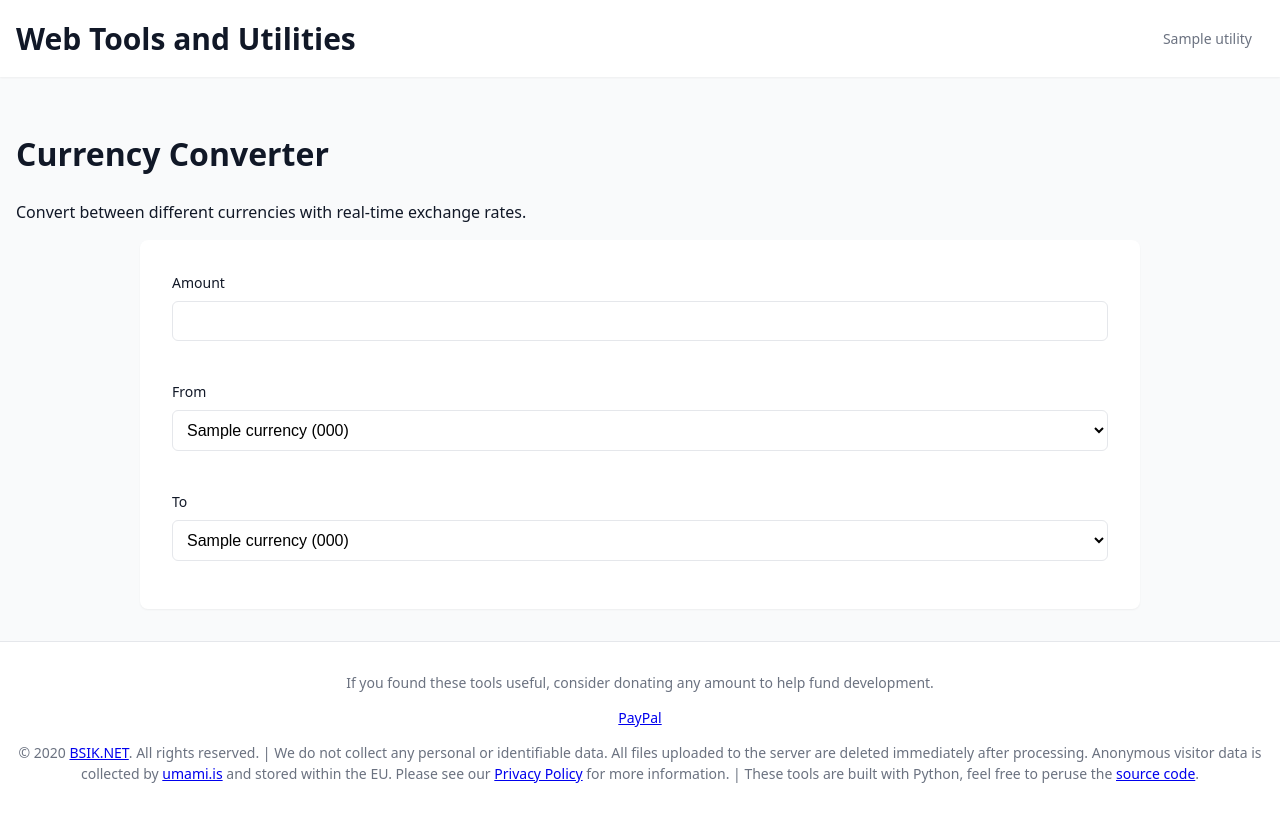
After one commit to b-sik/web-tools-and-utilities, a FastAPI app: template app/templates/currency.html in a window 1280 px wide. The commit adds this page. Run offline with FastAPI, Linux system fonts and the light colour scheme; the template is opened without the code that fills it: most values are stand-ins (such as "Sample title", 1, 10 or a date in 2020).

Commit message:
add currency converter

```diff
--- a/app/main.py
+++ b/app/main.py
@@ -8,6 +8,7 @@ from .routes.pdf import router as pdf_router
 from .routes.image import router as image_router
 from .routes.units import router as units_router
 from .routes.privacy import router as privacy_router
+from .routes.currency import router as currency_router
 from .config import UTILITIES
 from fastapi.responses import FileResponse
 
@@ -47,6 +48,7 @@ app.include_router(pdf_router, prefix="/pdf", tags=["pdf"])
 app.include_router(image_router, prefix="/image", tags=["image"])
 app.include_router(units_router, prefix="/units", tags=["units"])
 app.include_router(privacy_router, prefix="/privacy", tags=["privacy"])
+app.include_router(currency_router, prefix="/currency", tags=["currency"])
 
 # Serve robots.txt and sitemap.xml from root
 @app.get("/robots.txt")
--- /dev/null
+++ b/app/routes/currency.py
@@ -0,0 +1,74 @@
+from fastapi import APIRouter, Request, HTTPException
+from fastapi.templating import Jinja2Templates
+from datetime import datetime
+import httpx
+from app.config import UTILITIES
+
+router = APIRouter()
+templates = Jinja2Templates(directory="app/templates")
+
+# Common currencies with their names
+CURRENCIES = [
+    {"code": "USD", "name": "US Dollar"},
+    {"code": "EUR", "name": "Euro"},
+    {"code": "GBP", "name": "British Pound"},
+    {"code": "JPY", "name": "Japanese Yen"},
+    {"code": "AUD", "name": "Australian Dollar"},
+    {"code": "CAD", "name": "Canadian Dollar"},
+    {"code": "CHF", "name": "Swiss Franc"},
+    {"code": "CNY", "name": "Chinese Yuan"},
+    {"code": "INR", "name": "Indian Rupee"},
+    {"code": "NZD", "name": "New Zealand Dollar"},
+]
+
+@router.get("/")
+async def currency_converter(request: Request):
+    """Render the currency converter page."""
+    return templates.TemplateResponse(
+        "currency.html",
+        {
+            "request": request,
+            "utilities": UTILITIES,
+            "currencies": CURRENCIES,
+            "year": datetime.now().year
+        }
+    )
+
+@router.get("/api/convert")
+async def convert_currency(
+    amount: float,
+    from_currency: str,
+    to_currency: str
+):
+    """Convert between currencies using the ExchangeRate-API."""
+    try:
+        # Using the free ExchangeRate-API
+        async with httpx.AsyncClient() as client:
+            response = await client.get(
+                f"https://open.er-api.com/v6/latest/{from_currency}"
+            )
+            data = response.json()
+
+            if "error" in data:
+                raise HTTPException(status_code=400, detail=data["error"])
+
+            if to_currency not in data["rates"]:
+                raise HTTPException(
+                    status_code=400,
+                    detail=f"Currency {to_currency} not found"
+                )
+
+            rate = data["rates"][to_currency]
+            result = amount * rate
+
+            return {
+                "result": result,
+                "rate": rate,
+                "timestamp": data["time_last_update_unix"] * 1000  # Convert to milliseconds
+            }
+
+    except httpx.RequestError as e:
+        raise HTTPException(
+            status_code=503,
+            detail="Unable to fetch exchange rates"
+        ) from e
--- a/app/static/css/main.css
+++ b/app/static/css/main.css
@@ -669,3 +669,57 @@ body {
 .result-group {
     display: none;
 }
+
+/* Currency Converter Styles */
+.currency-converter .form-controls {
+    display: flex;
+    flex-direction: column;
+    gap: 1rem;
+    width: 100%;
+}
+
+.currency-converter .form-group {
+    width: 100%;
+}
+
+.currency-converter .result-display {
+    background-color: #f5f5f5;
+    border: 1px solid #ddd;
+    border-radius: 4px;
+    padding: 0.75rem;
+    font-size: 1.1rem;
+    display: flex;
+    align-items: center;
+    gap: 0.5rem;
+}
+
+.currency-converter .result-value {
+    font-weight: 600;
+    color: #2563eb;
+}
+
+.currency-converter .result-currency {
+    color: #666;
+}
+
+.currency-converter .exchange-rate-info {
+    margin-top: 0.5rem;
+    color: var(--text-muted);
+    font-size: 0.875rem;
+}
+
+.currency-converter .exchange-rate-info small {
+    display: block;
+}
+
+/* Media query for larger screens */
+@media (min-width: 768px) {
+    .currency-converter .form-controls {
+        gap: 1.5rem;
+    }
+
+    .currency-converter .result-display {
+        font-size: 1.2rem;
+        padding: 1rem;
+    }
+}
--- /dev/null
+++ b/app/static/js/currency-converter.js
@@ -0,0 +1,48 @@
+document.addEventListener('DOMContentLoaded', () => {
+    const form = document.querySelector('.currency-converter');
+    const amount = document.getElementById('amount');
+    const fromCurrency = document.getElementById('from-currency');
+    const toCurrency = document.getElementById('to-currency');
+    const resultValue = document.querySelector('.result-value');
+    const resultCurrency = document.querySelector('.result-currency');
+    const rateDisplay = document.querySelector('.rate-display');
+    const lastUpdated = document.querySelector('.last-updated');
+
+    let debounceTimer;
+
+    const updateConversion = async () => {
+        if (!amount.value || !fromCurrency.value || !toCurrency.value) return;
+
+        try {
+            const response = await fetch(`/currency/api/convert?amount=${amount.value}&from_currency=${fromCurrency.value}&to_currency=${toCurrency.value}`);
+            const data = await response.json();
+
+            if (data.error) {
+                throw new Error(data.error);
+            }
+
+            resultValue.textContent = data.result.toFixed(2);
+            resultCurrency.textContent = ` ${toCurrency.value}`;
+            rateDisplay.textContent = `1 ${fromCurrency.value} = ${data.rate.toFixed(4)} ${toCurrency.value}`;
+            lastUpdated.textContent = `Last updated: ${new Date(data.timestamp).toLocaleString()}`;
+
+            document.querySelector('.result-group').style.display = 'block';
+        } catch (error) {
+            console.error('Error:', error);
+            resultValue.textContent = 'Error';
+            resultCurrency.textContent = '';
+            rateDisplay.textContent = 'Unable to fetch exchange rate';
+            lastUpdated.textContent = '';
+        }
+    };
+
+    const debouncedUpdate = () => {
+        clearTimeout(debounceTimer);
+        debounceTimer = setTimeout(updateConversion, 500);
+    };
+
+    [amount, fromCurrency, toCurrency].forEach(input => {
+        input.addEventListener('input', debouncedUpdate);
+        input.addEventListener('change', debouncedUpdate);
+    });
+});
--- a/app/templates/base.html
+++ b/app/templates/base.html
@@ -8,7 +8,7 @@
         <meta http-equiv="X-UA-Compatible" content="IE=edge" />
         <meta
             http-equiv="Content-Security-Policy"
-            content="default-src 'self'; connect-src 'self' https://cloud.umami.is https://api-gateway.umami.dev; script-src 'self' https://cloud.umami.is https://api-gateway.umami.dev; style-src 'self';"
+            content="default-src 'self'; connect-src 'self' https://cloud.umami.is https://api-gateway.umami.dev; script-src 'self' https://cloud.umami.is https://api-gateway.umami.dev; style-src 'self'; style-src-elem 'self' 'unsafe-inline'; style-src-attr 'unsafe-inline';"
         />
         <meta http-equiv="Referrer-Policy" content="strict-origin-when-cross-origin" />
 
@@ -186,7 +186,7 @@
         <footer class="footer">
             <div class="container">
                 <p class="footer-text">
-                    If you found any of these tools useful, consider donating
+                    If you found these tools useful, consider donating
                     any amount to help fund development.
                 </p>
                 <p class="footer-text">
--- /dev/null
+++ b/app/templates/currency.html
@@ -0,0 +1,62 @@
+{% extends "base.html" %}
+
+{% block subnav %}
+{% with utility = utilities|selectattr("id", "equalto", "currency")|first %}
+    {% include "components/subnav.html" %}
+{% endwith %}
+{% endblock %}
+
+{% block content %}
+<div class="section">
+    <h1 class="section-title">Currency Converter</h1>
+    <p class="section-description">Convert between different currencies with real-time exchange rates.</p>
+
+    <div class="grid">
+        <div class="card">
+            <form class="form currency-converter">
+                <div class="form-controls">
+                    <div class="form-group">
+                        <label for="amount" class="form-label">Amount</label>
+                        <input type="number" id="amount" class="form-input" required step="0.01" min="0">
+                    </div>
+
+                    <div class="form-group">
+                        <label for="from-currency" class="form-label">From</label>
+                        <select id="from-currency" class="form-input">
+                            {% for currency in currencies %}
+                            <option value="{{ currency.code }}">{{ currency.name }} ({{ currency.code }})</option>
+                            {% endfor %}
+                        </select>
+                    </div>
+
+                    <div class="form-group">
+                        <label for="to-currency" class="form-label">To</label>
+                        <select id="to-currency" class="form-input">
+                            {% for currency in currencies %}
+                            <option value="{{ currency.code }}">{{ currency.name }} ({{ currency.code }})</option>
+                            {% endfor %}
+                        </select>
+                    </div>
+
+                    <div class="form-group result-group">
+                        <label class="form-label">Result</label>
+                        <div class="result-display">
+                            <span class="result-value">0</span>
+                            <span class="result-currency"></span>
+                        </div>
+                        <div class="exchange-rate-info">
+                            <small>Exchange rate: <span class="rate-display">1 USD = ...</span></small>
+                            <small class="last-updated"></small>
+                            <small class="attribution"><a href="https://www.exchangerate-api.com">Rates By Exchange Rate API</a></small>
+                        </div>
+                    </div>
+                </div>
+            </form>
+        </div>
+    </div>
+</div>
+{% endblock %}
+
+{% block scripts %}
+<script src="/static/js/currency-converter.js"></script>
+{% endblock %}
```
